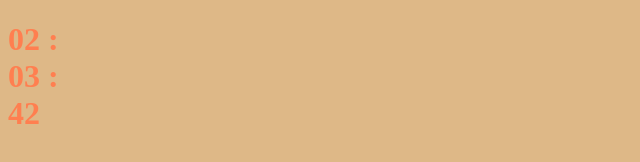
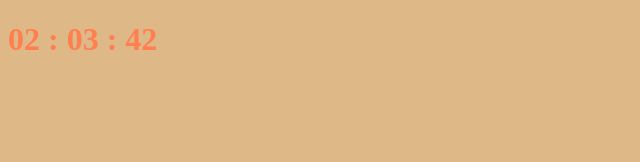
Before and after one commit to sumiini/js-todolist-app, a plain HTML site: page index.html in a window 1280 px wide. Shown: the whole page, without its empty margins (0-640 px from the left). Drawn offline with Linux system fonts and the light colour scheme.

Commit message:
real time clcok

```diff
--- a/clock.js
+++ b/clock.js
@@ -7,9 +7,7 @@ function getTime(){
     const hours = date.getHours();
     const seconds = date.getSeconds();
 
-    clockTitle.innerText= `${hours < 10 ? `0${hours}` : hours} :
-    ${minutes < 10 ? `0${minutes}` : minutes} :
-    ${seconds < 10 ? `0${seconds}` : seconds}`;
+    clockTitle.innerText= `${hours < 10 ? `0${hours}` : hours} : ${minutes < 10 ? `0${minutes}` : minutes} : ${seconds < 10 ? `0${seconds}` : seconds}`;
 
 }
 
--- a/index.html
+++ b/index.html
@@ -9,7 +9,7 @@
 
     <body>
         <div class="js-clock">
-            <h1 class="js-title"></h1>
+            <h1></h1>
         </div>
         <script src="clock.js"></script>
     </body>
```
